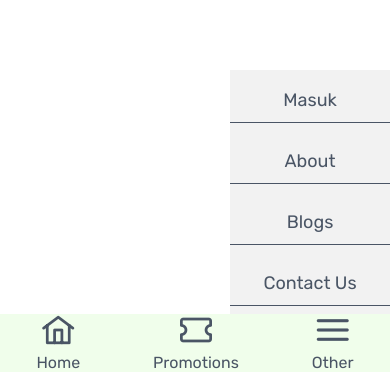
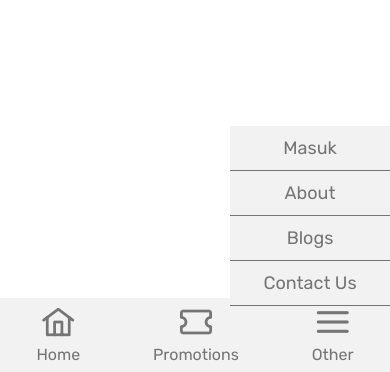
Before and after one commit to Torune9/elemes-test, a Vue app: page / in a window 390 px wide. Both pictures are taken after a click on the button "Other". Shown: the part 469-841 px from the top of the page. Built offline with nearby package versions, Linux system fonts and the light colour scheme.

Commit message:
style(compoent) : delete gap other menu

```diff
--- a/src/components/navigation/MobileBottomNav.vue
+++ b/src/components/navigation/MobileBottomNav.vue
@@ -1,5 +1,6 @@
 <template>
-    <div class="w-full fixed flex flex-row bottom-0 justify-around text-gray-600 md:hidden bg-soft-ivory">
+    <div class="fixed bottom-0 w-full">
+        <div class="w-full flex flex-row justify-around text-medium-gray lg:hidden bg-soft-white py-2">
             <button class="cursor-pointer hover:text-gray-700 transition-colors duration-500">
                 <i class="pi pi-home" style="font-size: 2rem"></i>
                 <p>Home</p>
@@ -13,12 +14,18 @@
                 <p>Other</p>
             </button>
             <!-- Other Menu -->
-        <div class="absolute -translate-y-full right-0 flex flex-col gap-y-4 text-lg bg-soft-white w-40 py-2"
+            <div class="absolute -translate-y-full right-0 flex flex-col  text-lg bg-soft-white w-40"
                 v-if="isOtherMenu">
-            <button class="py-2 cursor-pointer hover:bg-soft-ivory border-b">Masuk</button>
-            <button class="py-2 cursor-pointer hover:bg-soft-ivory border-b">About</button>
-            <button class="py-2 cursor-pointer hover:bg-soft-ivory border-b">Blogs</button>
-            <button class="py-2 cursor-pointer hover:bg-soft-ivory border-b">Contact Us</button>
+                <button
+                    class="py-2 cursor-pointer hover:bg-slate-400 hover:text-white transition-colors duration-300 border-b">Masuk</button>
+                <button
+                    class="py-2 cursor-pointer hover:bg-slate-400 hover:text-white transition-colors duration-300 border-b">About</button>
+                <button
+                    class="py-2 cursor-pointer hover:bg-slate-400 hover:text-white transition-colors duration-300 border-b">Blogs</button>
+                <button
+                    class="py-2 cursor-pointer hover:bg-slate-400 hover:text-white transition-colors duration-300 border-b">Contact
+                    Us</button>
+            </div>
         </div>
     </div>
 </template>
```
Lines whose indentation alone changed are shown as unchanged.
